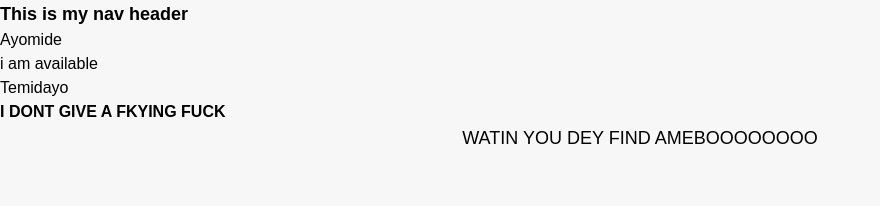
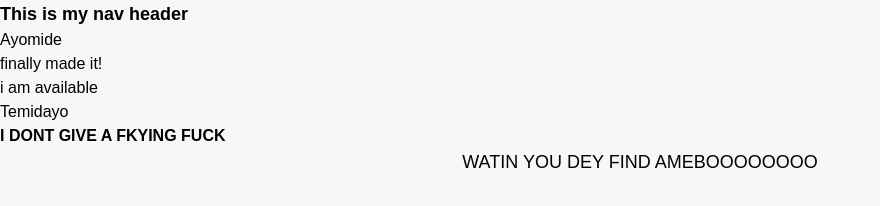
Before and after one commit to joshuapetertolu/Panto-Furniture-Landing-page, a plain HTML site: page index.html in a window 1280 px wide. Shown: the whole page, without its empty margins (0-880 px from the left). Drawn offline with nearby package versions, Linux system fonts and the light colour scheme.

Commit message:
setting up my section

```diff
--- a/index.html
+++ b/index.html
@@ -30,7 +30,7 @@
     </div>
 
     <!-- why choosing us -->
-    <section></section>
+    <section>finally made it!</section>
 
     <!-- Best Selling Products Section -->
     <section>
```
